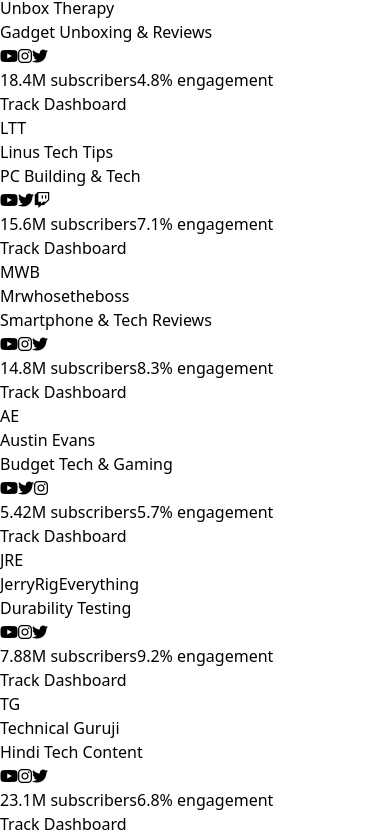
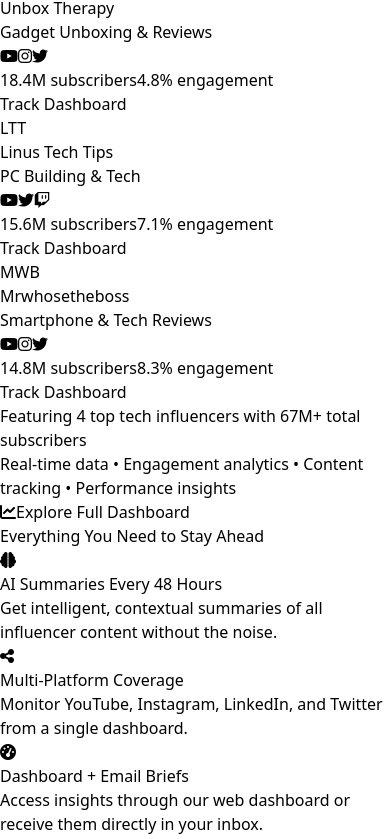
Before and after one commit to eternalnomad404/InfluencerRadar, a React (Vite) app: page / in a window 390 px wide. Shown: the part 1156-1995 px from the top of the page. Built offline with nearby package versions, Linux system fonts and the light colour scheme.

Commit message:
Added profile pictures on the homepage

```diff
--- a/src/Pages/HomePage/HomePage.tsx
+++ b/src/Pages/HomePage/HomePage.tsx
@@ -1,6 +1,7 @@
 // The exported code uses Tailwind CSS. Install Tailwind CSS in your dev environment to ensure all styles work.
 
 import '@fortawesome/fontawesome-free/css/all.min.css';
+import React, { useState, useEffect } from 'react';
 import { useNavigate } from 'react-router-dom';
 import Navigation from '../../Components/Navigation/Navigation';
 import HeroSection from './Components/HeroSection';
@@ -8,8 +9,54 @@
 import FeatureSnapshot from './Components/FeatureSnapshot';
 import Footer from '../../Components/Footer/Footer';
 
+interface CachedInfluencer {
+  id: string;
+  name: string;
+  handle: string;
+  profileImage: string;
+  niche: string;
+  platforms: {
+    youtube?: { followers: string; handle: string };
+  };
+  engagementRate: number;
+  totalFollowers: string;
+}
+
 const HomePage: React.FC = () => {
   const navigate = useNavigate();
+  const [cachedInfluencers, setCachedInfluencers] = useState<CachedInfluencer[]>([]);
+
+  // Channel IDs for the featured influencers
+  const featuredChannelIds = [
+    'UCBJycsmduvYEL83R_U4JriQ', // Marques Brownlee
+    'UCsTcErHg8oDvUnTzoqsYeNw', // Unbox Therapy
+    'UCXuqSBlHAE6Xw-yeJA0Tunw', // Linus Tech Tips
+    'UC6QYFutt9cluQ3uSM8XzKcQ'  // MrWhosetheBoss
+  ];
+
+  // Load cached influencer data on component mount
+  useEffect(() => {
+    const loadCachedData = () => {
+      try {
+        const cachedData = localStorage.getItem('youtube_tech_influencers');
+        if (cachedData) {
+          const allInfluencers: CachedInfluencer[] = JSON.parse(cachedData);
+          // Filter to only featured influencers
+          const featured = allInfluencers.filter(inf => featuredChannelIds.includes(inf.id));
+          setCachedInfluencers(featured);
+        }
+      } catch (error) {
+        console.error('Error loading cached influencer data:', error);
+      }
+    };
+
+    loadCachedData();
+  }, []);
+
+  // Get influencer data by channel ID
+  const getInfluencerData = (channelId: string) => {
+    return cachedInfluencers.find(inf => inf.id === channelId);
+  };
 
   // Handler for navigating to influencer detail page
   const handleInfluencerClick = (channelId: string) => {
@@ -47,12 +94,12 @@
             {/* Platform Statistics */}
             <div className="grid grid-cols-2 md:grid-cols-4 gap-6 max-w-4xl mx-auto mb-8">
               <div className="text-center">
-                <div className="text-3xl font-bold text-blue-600 mb-1">150M+</div>
+                <div className="text-3xl font-bold text-blue-600 mb-1">67M+</div>
                 <div className="text-sm text-gray-600">Total Subscribers</div>
               </div>
               <div className="text-center">
-                <div className="text-3xl font-bold text-green-600 mb-1">15+</div>
-                <div className="text-sm text-gray-600">Verified Creators</div>
+                <div className="text-3xl font-bold text-green-600 mb-1">4</div>
+                <div className="text-sm text-gray-600">Featured Creators</div>
               </div>
               <div className="text-center">
                 <div className="text-3xl font-bold text-purple-600 mb-1">6.8%</div>
@@ -68,9 +115,17 @@
           <div className="grid grid-cols-1 sm:grid-cols-2 lg:grid-cols-4 gap-6">
             {/* Marques Brownlee */}
             <div className="bg-white border border-gray-200 rounded-2xl p-6 hover:shadow-lg transition-shadow duration-300 cursor-pointer">
+              {getInfluencerData('UCBJycsmduvYEL83R_U4JriQ')?.profileImage ? (
+                <img
+                  src={getInfluencerData('UCBJycsmduvYEL83R_U4JriQ')?.profileImage}
+                  alt="Marques Brownlee"
+                  className="w-16 h-16 rounded-full mx-auto mb-4 object-cover"
+                />
+              ) : (
                 <div className="w-16 h-16 rounded-full mx-auto mb-4 bg-gradient-to-br from-red-500 to-red-600 flex items-center justify-center">
                   <span className="text-white font-bold text-lg">MB</span>
                 </div>
+              )}
               <h3 className="text-lg font-semibold text-gray-900 text-center mb-2">Marques Brownlee</h3>
               <p className="text-sm text-gray-600 text-center mb-4">Tech Reviews & Cars</p>
               <div className="flex justify-center space-x-2 mb-4">
@@ -79,8 +134,15 @@
                 <i className="fab fa-instagram text-pink-600"></i>
               </div>
               <div className="flex justify-center items-center space-x-3 mb-4">
-                <span className="text-sm text-gray-500">18.1M subscribers</span>
-                <span className="px-2 py-1 bg-green-100 text-green-700 text-xs rounded-full">6.2% engagement</span>
+                <span className="text-sm text-gray-500">
+                  {getInfluencerData('UCBJycsmduvYEL83R_U4JriQ')?.platforms?.youtube?.followers || '18.1M subscribers'}
+                </span>
+                <span className="px-2 py-1 bg-green-100 text-green-700 text-xs rounded-full">
+                  {getInfluencerData('UCBJycsmduvYEL83R_U4JriQ')?.engagementRate ?
+                    `${getInfluencerData('UCBJycsmduvYEL83R_U4JriQ')?.engagementRate.toFixed(1)}% engagement` :
+                    '6.2% engagement'
+                  }
+                </span>
               </div>
               <button
                 onClick={() => handleInfluencerClick('UCBJycsmduvYEL83R_U4JriQ')}
@@ -92,9 +154,17 @@
 
             {/* Unbox Therapy */}
             <div className="bg-white border border-gray-200 rounded-2xl p-6 hover:shadow-lg transition-shadow duration-300 cursor-pointer">
+              {getInfluencerData('UCsTcErHg8oDvUnTzoqsYeNw')?.profileImage ? (
+                <img
+                  src={getInfluencerData('UCsTcErHg8oDvUnTzoqsYeNw')?.profileImage}
+                  alt="Unbox Therapy"
+                  className="w-16 h-16 rounded-full mx-auto mb-4 object-cover"
+                />
+              ) : (
                 <div className="w-16 h-16 rounded-full mx-auto mb-4 bg-gradient-to-br from-orange-500 to-orange-600 flex items-center justify-center">
                   <span className="text-white font-bold text-lg">UT</span>
                 </div>
+              )}
               <h3 className="text-lg font-semibold text-gray-900 text-center mb-2">Unbox Therapy</h3>
               <p className="text-sm text-gray-600 text-center mb-4">Gadget Unboxing & Reviews</p>
               <div className="flex justify-center space-x-2 mb-4">
@@ -103,8 +173,15 @@
                 <i className="fab fa-twitter text-blue-400"></i>
               </div>
               <div className="flex justify-center items-center space-x-3 mb-4">
-                <span className="text-sm text-gray-500">18.4M subscribers</span>
-                <span className="px-2 py-1 bg-yellow-100 text-yellow-700 text-xs rounded-full">4.8% engagement</span>
+                <span className="text-sm text-gray-500">
+                  {getInfluencerData('UCsTcErHg8oDvUnTzoqsYeNw')?.platforms?.youtube?.followers || '18.4M subscribers'}
+                </span>
+                <span className="px-2 py-1 bg-yellow-100 text-yellow-700 text-xs rounded-full">
+                  {getInfluencerData('UCsTcErHg8oDvUnTzoqsYeNw')?.engagementRate ?
+                    `${getInfluencerData('UCsTcErHg8oDvUnTzoqsYeNw')?.engagementRate.toFixed(1)}% engagement` :
+                    '4.8% engagement'
+                  }
+                </span>
               </div>
               <button
                 onClick={() => handleInfluencerClick('UCsTcErHg8oDvUnTzoqsYeNw')}
@@ -116,9 +193,17 @@
 
             {/* Linus Tech Tips */}
             <div className="bg-white border border-gray-200 rounded-2xl p-6 hover:shadow-lg transition-shadow duration-300 cursor-pointer">
+              {getInfluencerData('UCXuqSBlHAE6Xw-yeJA0Tunw')?.profileImage ? (
+                <img
+                  src={getInfluencerData('UCXuqSBlHAE6Xw-yeJA0Tunw')?.profileImage}
+                  alt="Linus Tech Tips"
+                  className="w-16 h-16 rounded-full mx-auto mb-4 object-cover"
+                />
+              ) : (
                 <div className="w-16 h-16 rounded-full mx-auto mb-4 bg-gradient-to-br from-blue-500 to-blue-600 flex items-center justify-center">
                   <span className="text-white font-bold text-lg">LTT</span>
                 </div>
+              )}
               <h3 className="text-lg font-semibold text-gray-900 text-center mb-2">Linus Tech Tips</h3>
               <p className="text-sm text-gray-600 text-center mb-4">PC Building & Tech</p>
               <div className="flex justify-center space-x-2 mb-4">
@@ -127,8 +212,15 @@
                 <i className="fab fa-twitch text-purple-600"></i>
               </div>
               <div className="flex justify-center items-center space-x-3 mb-4">
-                <span className="text-sm text-gray-500">15.6M subscribers</span>
-                <span className="px-2 py-1 bg-green-100 text-green-700 text-xs rounded-full">7.1% engagement</span>
+                <span className="text-sm text-gray-500">
+                  {getInfluencerData('UCXuqSBlHAE6Xw-yeJA0Tunw')?.platforms?.youtube?.followers || '15.6M subscribers'}
+                </span>
+                <span className="px-2 py-1 bg-green-100 text-green-700 text-xs rounded-full">
+                  {getInfluencerData('UCXuqSBlHAE6Xw-yeJA0Tunw')?.engagementRate ?
+                    `${getInfluencerData('UCXuqSBlHAE6Xw-yeJA0Tunw')?.engagementRate.toFixed(1)}% engagement` :
+                    '7.1% engagement'
+                  }
+                </span>
               </div>
               <button
                 onClick={() => handleInfluencerClick('UCXuqSBlHAE6Xw-yeJA0Tunw')}
@@ -140,9 +232,17 @@
 
             {/* MrWhosetheBoss */}
             <div className="bg-white border border-gray-200 rounded-2xl p-6 hover:shadow-lg transition-shadow duration-300 cursor-pointer">
+              {getInfluencerData('UC6QYFutt9cluQ3uSM8XzKcQ')?.profileImage ? (
+                <img
+                  src={getInfluencerData('UC6QYFutt9cluQ3uSM8XzKcQ')?.profileImage}
+                  alt="Mrwhosetheboss"
+                  className="w-16 h-16 rounded-full mx-auto mb-4 object-cover"
+                />
+              ) : (
                 <div className="w-16 h-16 rounded-full mx-auto mb-4 bg-gradient-to-br from-purple-500 to-purple-600 flex items-center justify-center">
                   <span className="text-white font-bold text-lg">MWB</span>
                 </div>
+              )}
               <h3 className="text-lg font-semibold text-gray-900 text-center mb-2">Mrwhosetheboss</h3>
               <p className="text-sm text-gray-600 text-center mb-4">Smartphone & Tech Reviews</p>
               <div className="flex justify-center space-x-2 mb-4">
@@ -151,8 +251,15 @@
                 <i className="fab fa-twitter text-blue-400"></i>
               </div>
               <div className="flex justify-center items-center space-x-3 mb-4">
-                <span className="text-sm text-gray-500">14.8M subscribers</span>
-                <span className="px-2 py-1 bg-green-100 text-green-700 text-xs rounded-full">8.3% engagement</span>
+                <span className="text-sm text-gray-500">
+                  {getInfluencerData('UC6QYFutt9cluQ3uSM8XzKcQ')?.platforms?.youtube?.followers || '14.8M subscribers'}
+                </span>
+                <span className="px-2 py-1 bg-green-100 text-green-700 text-xs rounded-full">
+                  {getInfluencerData('UC6QYFutt9cluQ3uSM8XzKcQ')?.engagementRate ?
+                    `${getInfluencerData('UC6QYFutt9cluQ3uSM8XzKcQ')?.engagementRate.toFixed(1)}% engagement` :
+                    '8.3% engagement'
+                  }
+                </span>
               </div>
               <button
                 onClick={() => handleInfluencerClick('UC6QYFutt9cluQ3uSM8XzKcQ')}
@@ -163,110 +270,11 @@
             </div>
           </div>
 
-          {/* Second Row of Influencers */}
-          <div className="grid grid-cols-1 sm:grid-cols-2 lg:grid-cols-4 gap-6 mt-8">
-            {/* Austin Evans */}
-            <div className="bg-white border border-gray-200 rounded-2xl p-6 hover:shadow-lg transition-shadow duration-300 cursor-pointer">
-              <div className="w-16 h-16 rounded-full mx-auto mb-4 bg-gradient-to-br from-green-500 to-green-600 flex items-center justify-center">
-                <span className="text-white font-bold text-lg">AE</span>
-              </div>
-              <h3 className="text-lg font-semibold text-gray-900 text-center mb-2">Austin Evans</h3>
-              <p className="text-sm text-gray-600 text-center mb-4">Budget Tech & Gaming</p>
-              <div className="flex justify-center space-x-2 mb-4">
-                <i className="fab fa-youtube text-red-600"></i>
-                <i className="fab fa-twitter text-blue-400"></i>
-                <i className="fab fa-instagram text-pink-600"></i>
-              </div>
-              <div className="flex justify-center items-center space-x-3 mb-4">
-                <span className="text-sm text-gray-500">5.42M subscribers</span>
-                <span className="px-2 py-1 bg-yellow-100 text-yellow-700 text-xs rounded-full">5.7% engagement</span>
-              </div>
-              <button
-                onClick={() => handleInfluencerClick('UCXGgrKt94gR6lmN4aN3mYTg')}
-                className="w-full bg-blue-600 hover:bg-blue-700 text-white py-2 text-sm font-medium !rounded-button whitespace-nowrap cursor-pointer transition-colors"
-              >
-                Track Dashboard
-              </button>
-            </div>
-
-            {/* JerryRigEverything */}
-            <div className="bg-white border border-gray-200 rounded-2xl p-6 hover:shadow-lg transition-shadow duration-300 cursor-pointer">
-              <div className="w-16 h-16 rounded-full mx-auto mb-4 bg-gradient-to-br from-gray-600 to-gray-700 flex items-center justify-center">
-                <span className="text-white font-bold text-lg">JRE</span>
-              </div>
-              <h3 className="text-lg font-semibold text-gray-900 text-center mb-2">JerryRigEverything</h3>
-              <p className="text-sm text-gray-600 text-center mb-4">Durability Testing</p>
-              <div className="flex justify-center space-x-2 mb-4">
-                <i className="fab fa-youtube text-red-600"></i>
-                <i className="fab fa-instagram text-pink-600"></i>
-                <i className="fab fa-twitter text-blue-400"></i>
-              </div>
-              <div className="flex justify-center items-center space-x-3 mb-4">
-                <span className="text-sm text-gray-500">7.88M subscribers</span>
-                <span className="px-2 py-1 bg-green-100 text-green-700 text-xs rounded-full">9.2% engagement</span>
-              </div>
-              <button
-                onClick={() => handleInfluencerClick('UCWFKCr40YwOZQx8FHU_ZqqQ')}
-                className="w-full bg-blue-600 hover:bg-blue-700 text-white py-2 text-sm font-medium !rounded-button whitespace-nowrap cursor-pointer transition-colors"
-              >
-                Track Dashboard
-              </button>
-            </div>
-
-            {/* Technical Guruji */}
-            <div className="bg-white border border-gray-200 rounded-2xl p-6 hover:shadow-lg transition-shadow duration-300 cursor-pointer">
-              <div className="w-16 h-16 rounded-full mx-auto mb-4 bg-gradient-to-br from-yellow-500 to-yellow-600 flex items-center justify-center">
-                <span className="text-white font-bold text-lg">TG</span>
-              </div>
-              <h3 className="text-lg font-semibold text-gray-900 text-center mb-2">Technical Guruji</h3>
-              <p className="text-sm text-gray-600 text-center mb-4">Hindi Tech Content</p>
-              <div className="flex justify-center space-x-2 mb-4">
-                <i className="fab fa-youtube text-red-600"></i>
-                <i className="fab fa-instagram text-pink-600"></i>
-                <i className="fab fa-twitter text-blue-400"></i>
-              </div>
-              <div className="flex justify-center items-center space-x-3 mb-4">
-                <span className="text-sm text-gray-500">23.1M subscribers</span>
-                <span className="px-2 py-1 bg-green-100 text-green-700 text-xs rounded-full">6.8% engagement</span>
-              </div>
-              <button
-                onClick={() => handleInfluencerClick('UCmYTgAKDyZR-MG2-dJ8M8lA')}
-                className="w-full bg-blue-600 hover:bg-blue-700 text-white py-2 text-sm font-medium !rounded-button whitespace-nowrap cursor-pointer transition-colors"
-              >
-                Track Dashboard
-              </button>
-            </div>
-
-            {/* Tech Burner */}
-            <div className="bg-white border border-gray-200 rounded-2xl p-6 hover:shadow-lg transition-shadow duration-300 cursor-pointer">
-              <div className="w-16 h-16 rounded-full mx-auto mb-4 bg-gradient-to-br from-indigo-500 to-indigo-600 flex items-center justify-center">
-                <span className="text-white font-bold text-lg">TB</span>
-              </div>
-              <h3 className="text-lg font-semibold text-gray-900 text-center mb-2">Tech Burner</h3>
-              <p className="text-sm text-gray-600 text-center mb-4">Indian Tech Reviews</p>
-              <div className="flex justify-center space-x-2 mb-4">
-                <i className="fab fa-youtube text-red-600"></i>
-                <i className="fab fa-instagram text-pink-600"></i>
-                <i className="fab fa-twitter text-blue-400"></i>
-              </div>
-              <div className="flex justify-center items-center space-x-3 mb-4">
-                <span className="text-sm text-gray-500">12.2M subscribers</span>
-                <span className="px-2 py-1 bg-yellow-100 text-yellow-700 text-xs rounded-full">4.9% engagement</span>
-              </div>
-              <button
-                onClick={() => handleInfluencerClick('UCe24XAEotUKjSTQ5EPVgieA')}
-                className="w-full bg-blue-600 hover:bg-blue-700 text-white py-2 text-sm font-medium !rounded-button whitespace-nowrap cursor-pointer transition-colors"
-              >
-                Track Dashboard
-              </button>
-            </div>
-          </div>
-
           <div className="text-center mt-12">
             <div className="mb-6">
               <p className="text-sm text-gray-600 mb-2">
-                Featuring <span className="font-semibold text-blue-600">15+ verified tech influencers</span> with
-                <span className="font-semibold text-green-600"> 150M+ total subscribers</span>
+                Featuring <span className="font-semibold text-blue-600">4 top tech influencers</span> with
+                <span className="font-semibold text-green-600"> 67M+ total subscribers</span>
               </p>
               <p className="text-xs text-gray-500">
                 Real-time data • Engagement analytics • Content tracking • Performance insights
```
Lines whose indentation alone changed are shown as unchanged.
